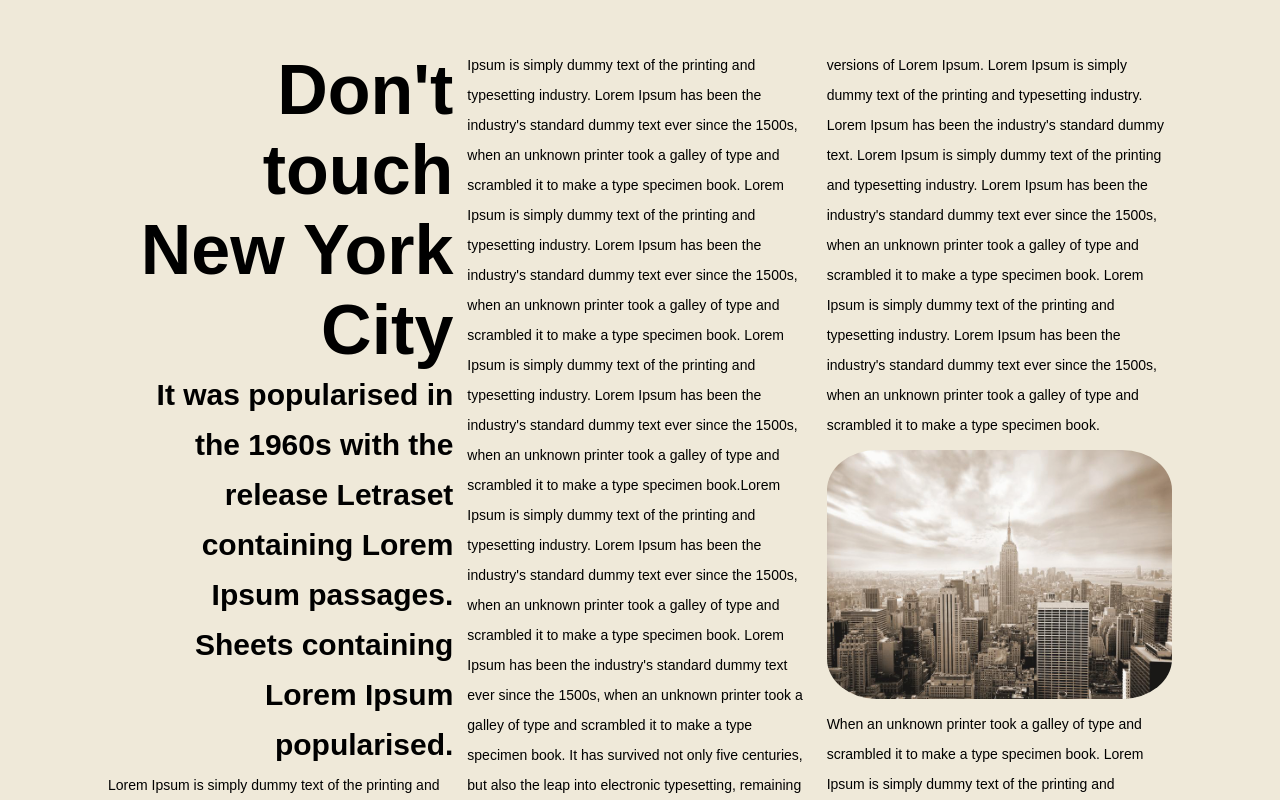
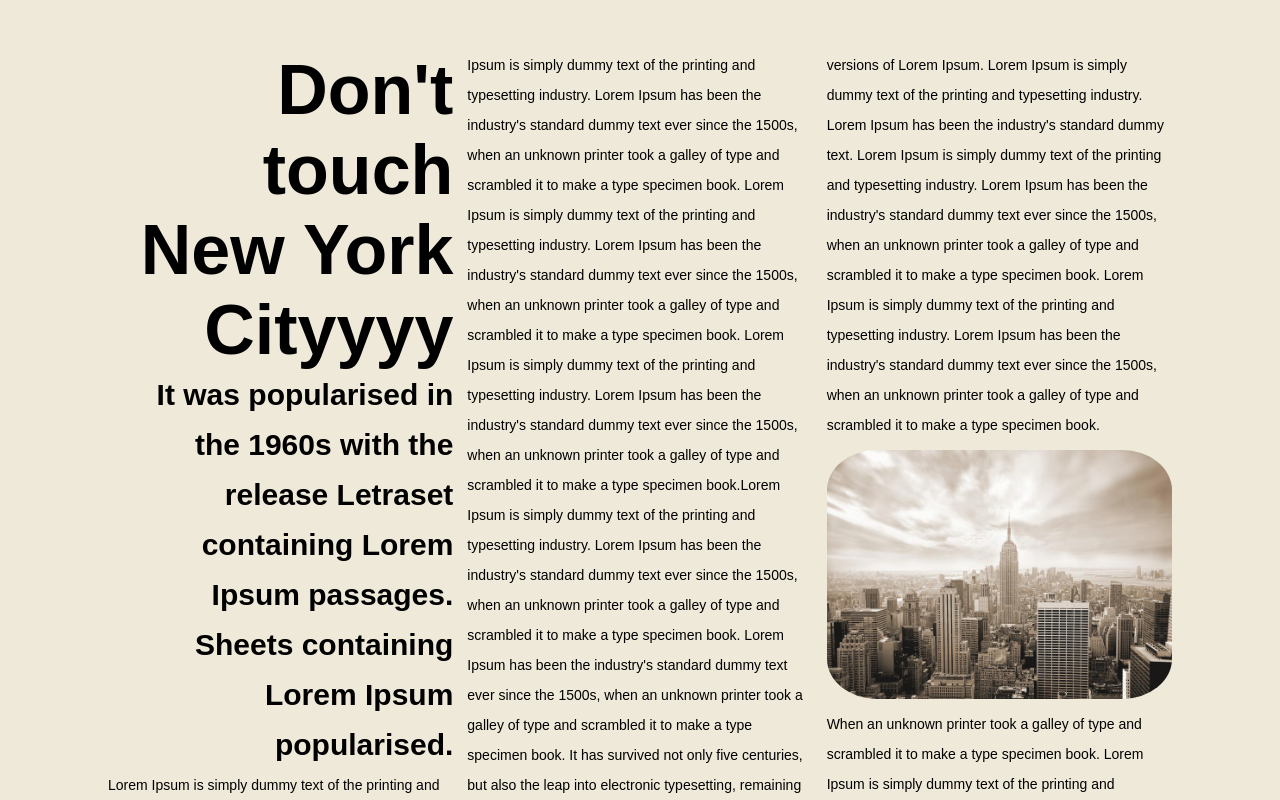
Before and after one commit to rosalia-carta/newspaper, a plain HTML site: page index.html in a window 1280 px wide. Shown: the top 800 px of the page. Drawn offline with Linux system fonts and the light colour scheme.

Commit message:
Update index.html

```diff
--- a/index.html
+++ b/index.html
@@ -6,7 +6,7 @@
 <body>
     <div class="content">
         <div class="collumn">
-           <div class="head"> Don't touch New York City
+           <div class="head"> Don't touch New York Cityyyy
            </div>
                  <div class="subhead">
             It was popularised in the 1960s with the release  Letraset containing Lorem Ipsum passages.
```
